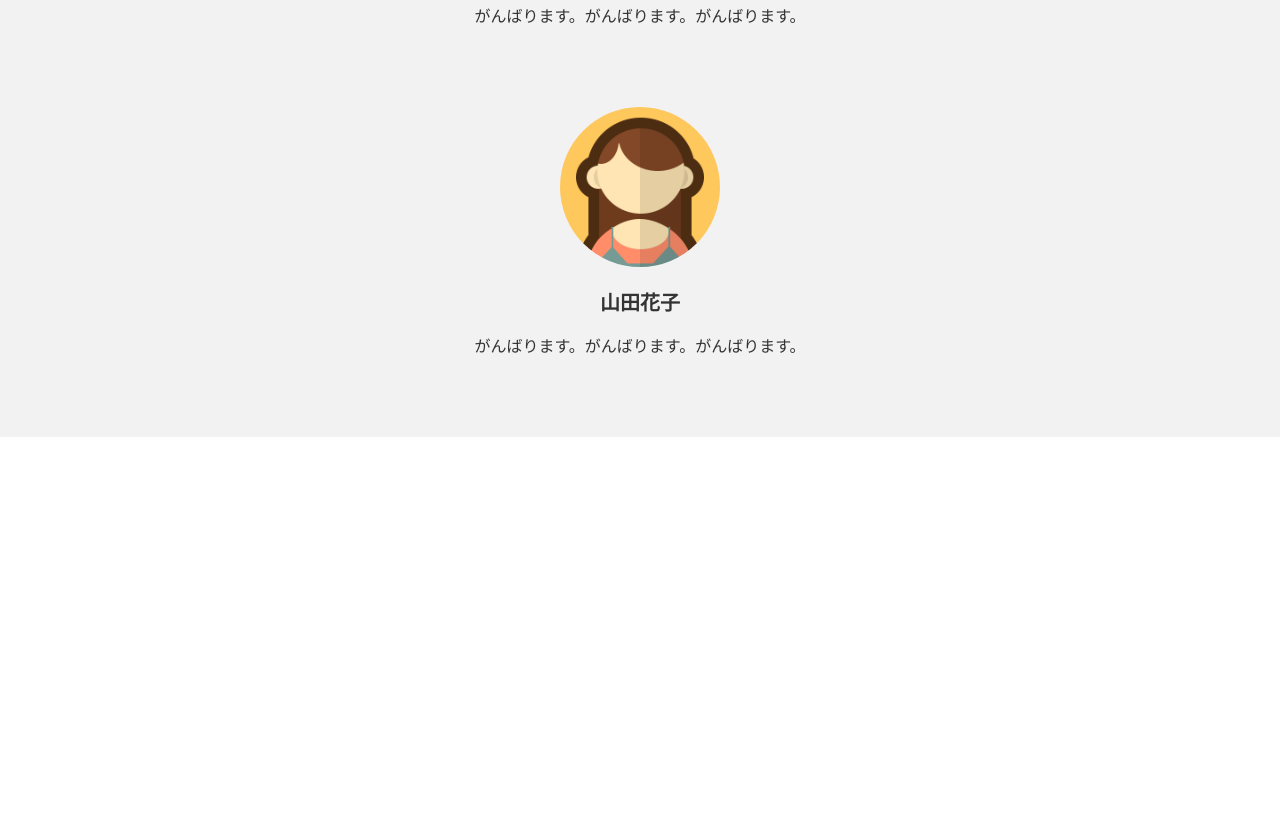
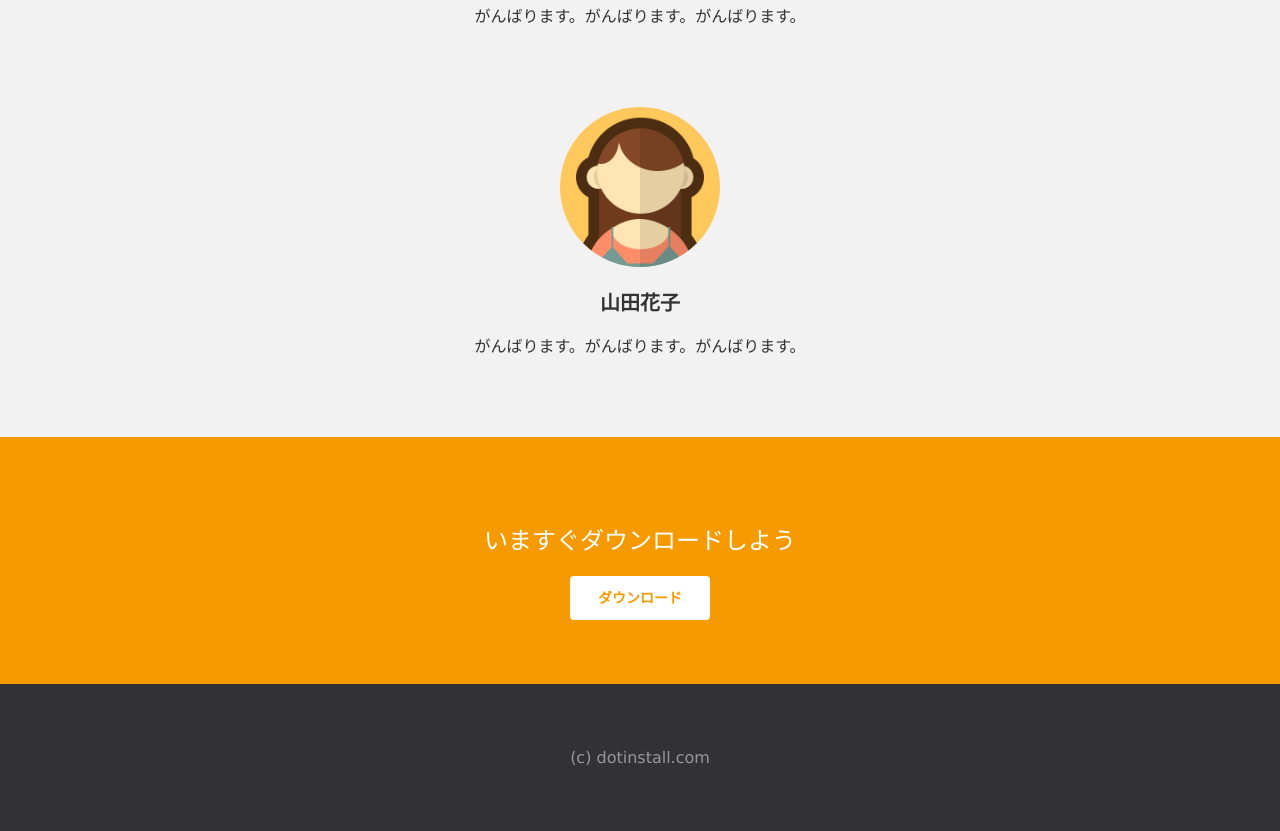
Before and after one commit to mohuneko/MyApp, a plain HTML site: page index.html in a window 1280 px wide. Shown: the part 3988-4819 px from the top of the page. Before the commit the page ends 4425 px from the top, so only its background shows below. Drawn offline with Linux system fonts and the light colour scheme.

```diff
--- a/css/styles.css
+++ b/css/styles.css
@@ -89,3 +89,25 @@
 .members li {
   padding-bottom: 64px;
 }
+
+.call-to-action {
+  background: #f59a00;
+  color: #fff;
+  text-align: center;
+  padding: 64px 0;
+}
+
+.call-to-action h1 {
+  font-weight: normal;
+}
+
+.call-to-action .btn {
+  margin: 0 auto;
+}
+
+footer {
+  padding: 64px 0;
+  background: #323135;
+  color: #98969c;
+  text-align: center;
+}
--- a/index.html
+++ b/index.html
@@ -2,8 +2,10 @@
 <html lang="ja">
 <head>
   <meta charset="UTF-8">
+  <meta name="viewport" content="width=device-width, initial-scale=1">
   <title>すごいアプリ</title>
   <link rel="stylesheet" href="css/styles.css">
+  <link rel="icon" href="favicon.ico">
 </head>
 <body>
   <header>
@@ -59,7 +61,15 @@
           <p>がんばります。がんばります。がんばります。</p>
         </li>
       </ul>
+    </section>
 
+    <section class="call-to-action">
+      <h1>いますぐダウンロードしよう</h1>
+      <a href="" class="btn">ダウンロード</a>
     </section>
+
+    <footer>
+      (c) dotinstall.com
+    </footer>
   </body>
   </html>
```
